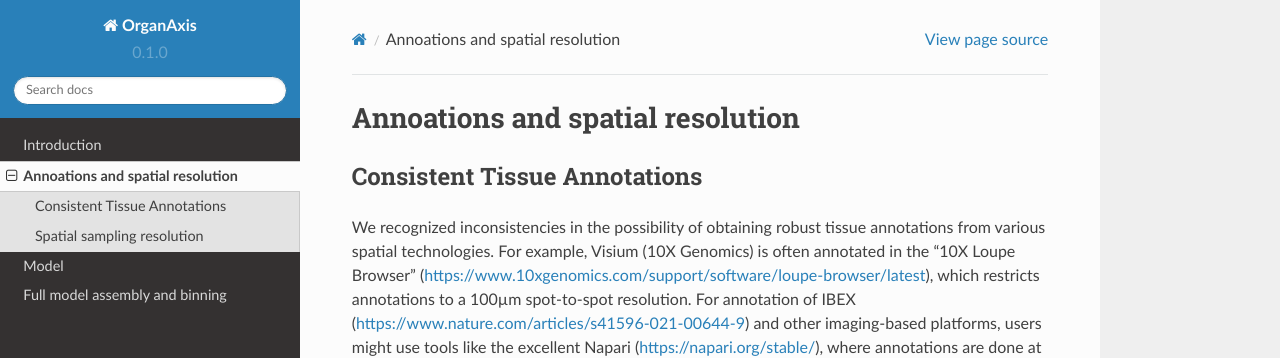
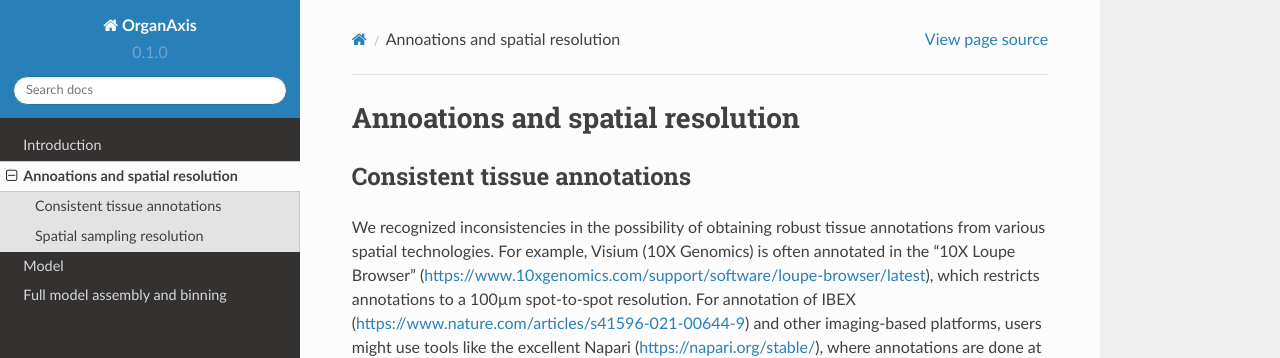
Before and after one commit to nadavyayon/organ_axis_tutorial, a Sphinx documentation site: the page built from docs/source/annotation_and_sampling.rst, in a window 1280 px wide and 1356 px high. Shown: the top 358 px of the window. Built offline with Sphinx 7.4.7 and the Read the Docs theme 2.0.0, drawn with Linux system fonts in a browser that asks for light colours.

```diff
--- a/docs/source/annotation_and_sampling.rst
+++ b/docs/source/annotation_and_sampling.rst
@@ -1,7 +1,7 @@
 Annoations and spatial resolution
 ==================
 
-Consistent Tissue Annotations
+Consistent tissue annotations
 ------------
 We recognized inconsistencies in the possibility of obtaining robust tissue annotations from various spatial technologies. For example, Visium (10X Genomics) is often annotated in the "10X Loupe Browser" (https://www.10xgenomics.com/support/software/loupe-browser/latest), which restricts annotations to a 100µm spot-to-spot resolution. For annotation of IBEX (https://www.nature.com/articles/s41596-021-00644-9) and other imaging-based platforms, users might use tools like the excellent Napari (https://napari.org/stable/), where annotations are done at the pixel level, although specific plugins are constantly developed for various spatial technologies. However, this can be difficult to interact with on cluster infrastructure which bioinformaticians routinely use. This incompatibility, along with the need for a simple, open-source tool to annotate tissues at a well defined resolution and within the popular Jupyter notebook environment, led us to develop **TissueTag** (https://github.com/nadavyayon/TissueTag/tree/main) and we would suggest you try it out on your spatial data!
 
```
